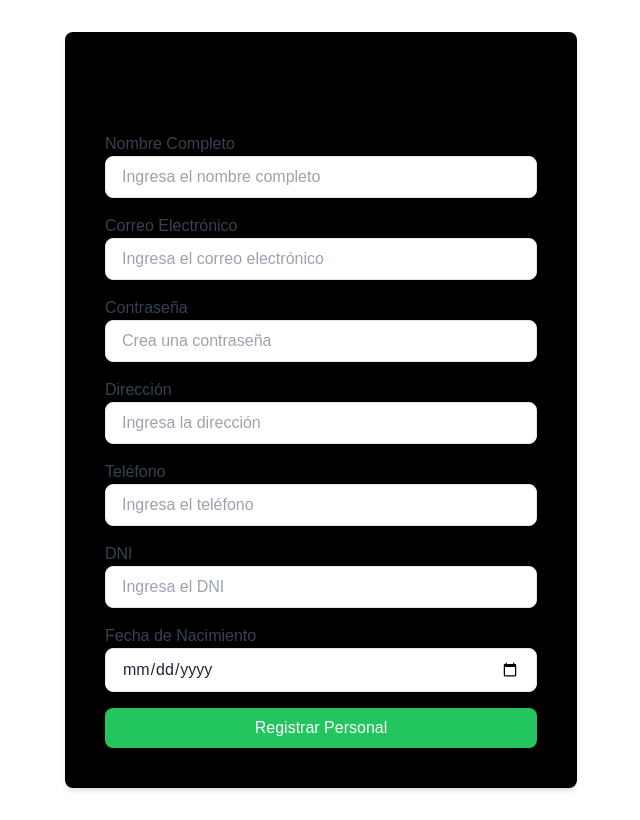
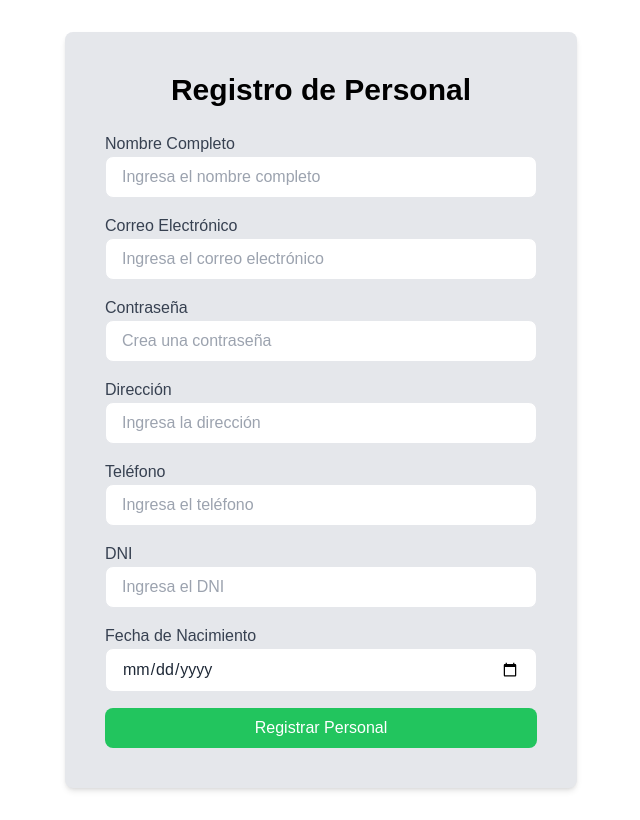
Before and after one commit to LizandroMS/Inventiva, a Next.js app: page /admin/RegistroPersonal in a window 1280 px wide. Shown: the whole page, without its empty margins (319-959 px from the left). Built offline with nearby package versions, Linux system fonts and the light colour scheme.

Commit message:
se corrige color de registro de personal

```diff
--- a/src/app/admin/RegistroPersonal/page.tsx
+++ b/src/app/admin/RegistroPersonal/page.tsx
@@ -73,7 +73,7 @@ export default function RegistroPersonal() {
 
   return (
     <div className="container mx-auto p-8 bg-white">
-      <div className="bg-black p-10 rounded-lg shadow-md w-full max-w-lg mx-auto">
+      <div className="bg-gray-200 p-10 rounded-lg shadow-md w-full max-w-lg mx-auto">
         <h1 className="text-3xl font-bold mb-6 text-center text-black">
           Registro de Personal
         </h1>
```
